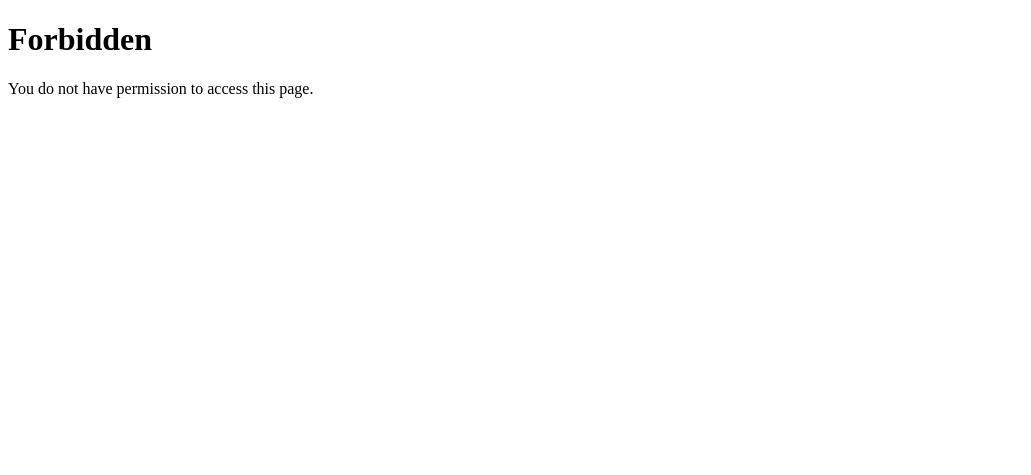
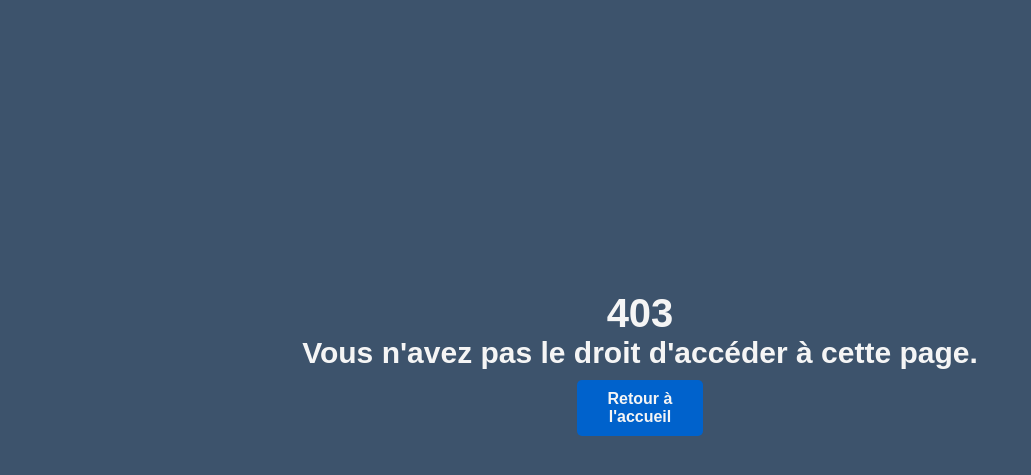
Before and after one commit to indexds/projet-webdev, a PHP site: page /error/forbidden.php in a window 1280 px wide. Shown: the top 475 px of the page, without its empty margins (0-1031 px from the left). Run offline with PHP 8.4, Linux system fonts and the light colour scheme.

Commit message:
error pages + htaccess begin

```diff
--- a/error/error.css
+++ b/error/error.css
@@ -4,3 +4,46 @@ html {
     font-family: Arial, sans-serif;
     background-color: #3d536c;
 }
+
+button {
+    width: 10%;
+    padding: 10px;
+    margin: 10px 0;
+    background-color: #0062cc;
+    color: #f5f5f5;
+    font-size: 16px;
+    font-weight: bold;
+    border: none;
+    border-radius: 5px;
+    cursor: pointer;
+    transition: background-color 0.3s ease;
+}
+
+button:hover {
+    background-color: #01448f;
+}
+
+button:active {
+    background-color: #012e6b;
+}
+
+.title{
+    font-size: 40px;
+    font-weight: bold;
+    color: #f5f5f5;
+}
+
+.text{
+    font-size: 30px;
+    font-weight: bold;
+    color: #f5f5f5;
+
+}
+
+.error{
+    display: flex;
+    justify-content: center;
+    align-items: center;
+    flex-direction: column;
+    height: 90vh;
+}
--- /dev/null
+++ b/error/error.js
@@ -0,0 +1,3 @@
+function goToLogin(){
+    window.location.href = "/projet-webdev/";
+}
--- a/error/forbidden.php
+++ b/error/forbidden.php
@@ -2,11 +2,16 @@
 <html lang="en">
 <head>
     <meta charset="UTF-8">
-    <title>Forbidden</title>
-    <src href="/projet-webdev/error/error.css" rel="stylesheet" type="text/css" />
+    <title>Page Interdite</title>
+    <link href="/projet-webdev/error/error.css" rel="stylesheet" type="text/css" />
 </head>
 <body>
-<h1>Forbidden</h1>
-<p>You do not have permission to access this page.</p>
+<div class="error">
+        <div class="title">403</div>
+        <div class="text">Vous n'avez pas le droit d'accéder à cette page.</div>
+    <button onclick="goToLogin()">Retour à l'accueil</button>
+</div>
 </body>
+
+<script async src="/projet-webdev/error/error.js"></script>
 </html>
```
Also changed, not shown: error/not_found.php (+9 -4 lines), .htaccess, sql/.htaccess (added).
